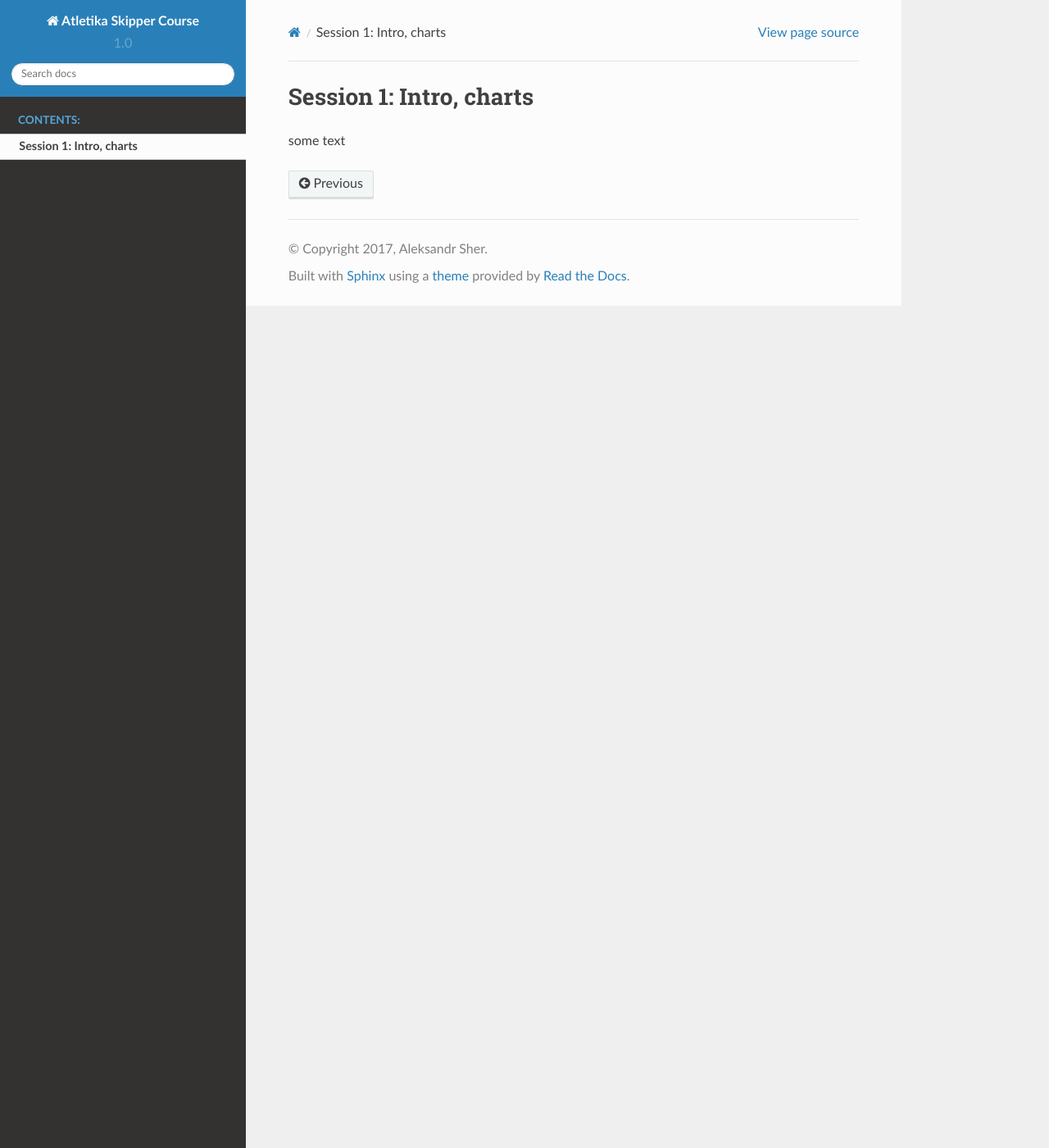
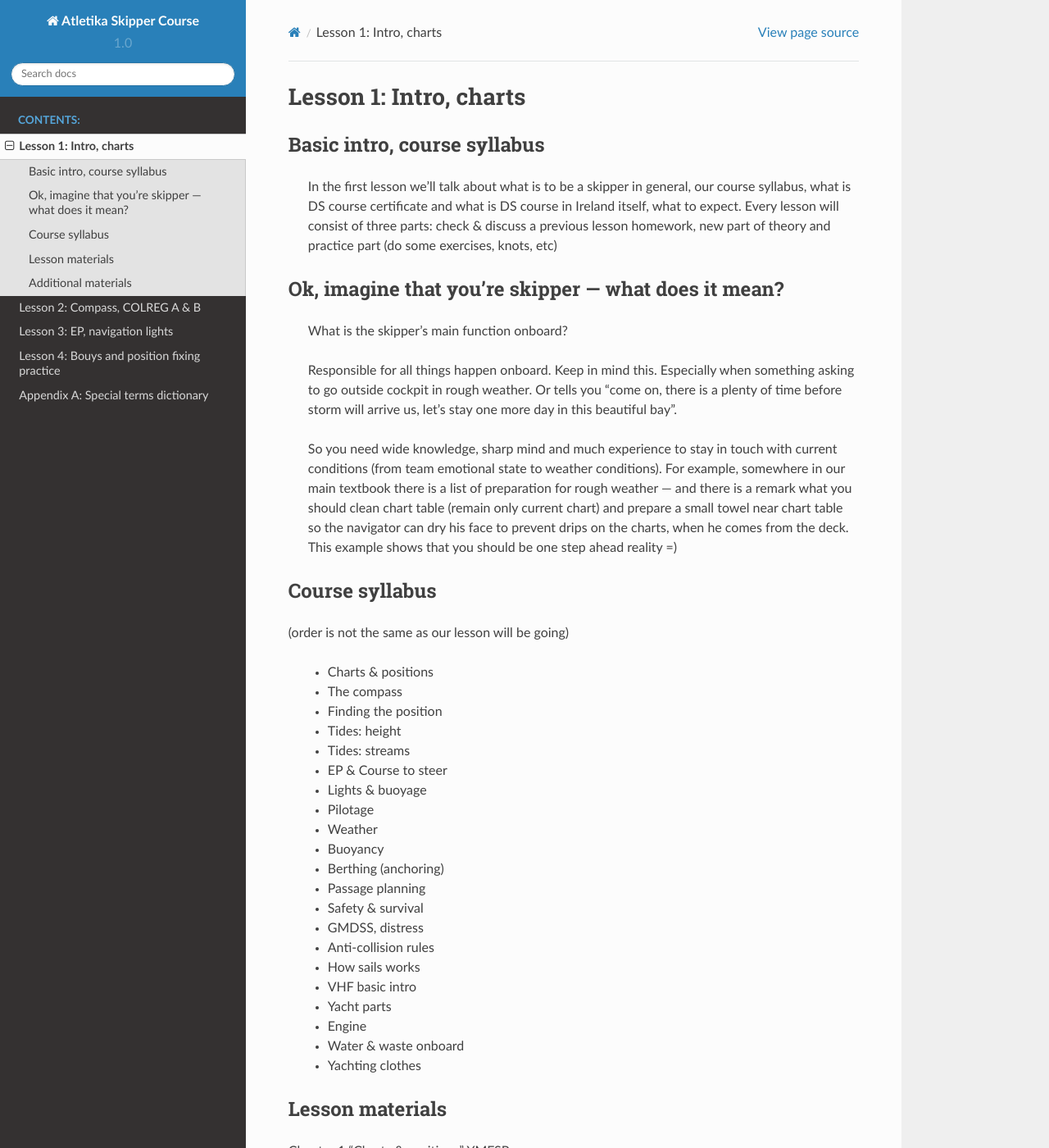
Before and after one commit to sherpc/atletika-skipper-course, a Sphinx documentation site: the page built from docs/chapters/1-intro-charts.rst, in a window 1280 px wide and 1400 px high. Shown: the whole window at 82% size. Built offline with Sphinx 7.4.7 and the Read the Docs theme 2.0.0, drawn with Linux system fonts in a browser that asks for light colours; some of the changed text lies outside the part shown.

Commit message:
add first 4 lessons

```diff
--- a/docs/chapters/1-intro-charts.rst
+++ b/docs/chapters/1-intro-charts.rst
@@ -1,4 +1,52 @@
-Session 1: Intro, charts
+Lesson 1: Intro, charts
 ========================
 
-some text
+Basic intro, course syllabus
+------------------------------------------------------------
+ In the first lesson we'll talk about what is to be a skipper in general, our course syllabus, what is DS course certificate and what is DS course in Ireland itself, what to expect.
+ Every lesson will consist of three parts: check & discuss a previous lesson homework, new part of theory and practice part (do some exercises, knots, etc)
+
+Ok, imagine that you're skipper — what does it mean?
+----------------------------------------------------
+ What is the skipper's main function onboard?
+
+ Responsible for all things happen onboard. Keep in mind this. Especially when something asking to go outside cockpit in rough weather. Or tells you "come on, there is a plenty of time before storm will arrive us, let's stay one more day in this beautiful bay".
+
+ So you need wide knowledge, sharp mind and much experience to stay in touch with current conditions (from team emotional state to weather conditions). For example, somewhere in our main textbook there is a list of preparation for rough weather — and there is a remark what you should clean chart table (remain only current chart) and prepare a small towel near chart table so the navigator can dry his face to prevent drips on the charts, when he comes from the deck. This example shows that you should be one step ahead reality =)
+
+Course syllabus
+---------------
+(order is not the same as our lesson will be going)
+
+ - Charts & positions
+ - The compass
+ - Finding the position
+ - Tides: height
+ - Tides: streams
+ - EP & Course to steer
+ - Lights & buoyage
+ - Pilotage
+ - Weather
+ - Buoyancy
+ - Berthing (anchoring)
+ - Passage planning
+ - Safety & survival
+ - GMDSS, distress
+ - Anti-collision rules
+ - How sails works
+ - VHF basic intro
+ - Yacht parts
+ - Engine
+ - Water & waste onboard
+ - Yachting clothes
+
+Lesson materials
+----------------
+
+Chapter 1 "Charts & positions" YMFSP.
+
+Additional materials
+--------------------
+
+ - http://shuriktravel.ru/map_projection/
+ - http://shuriktravel.ru/magnetic_declination_and_coordinates
--- /dev/null
+++ b/docs/dictionary.rst
@@ -0,0 +1,66 @@
+Appendix A: Special terms dictionary
+========================
+
+Lesson 1
+--------
+
+ - skipper -- captain
+ - boat / sailboat / yacht
+ - dinghy
+ - rough weather
+ - chart table
+ - tide
+ - current
+ - steer
+ - estimate position (EP)
+ - buoyancy
+ - berth
+ - mooring
+ - mooring lines
+ - vessel
+ - sail
+ - trim
+ - draft
+ - bearing
+
+Lesson 2
+--------
+
+ - up to wind
+ - down to wind
+ - windward / leeward
+ - mast
+ - boom
+ - tack
+ - give way
+ - stand on
+ - hoist
+ - deviation
+ - variation
+ - handbearing compass
+ - transit line
+
+Lesson 3
+--------
+
+ - 3 point fix
+ - Lights: Fl, LFl, Fl (5), F, Oc, Iso, Q, VQ
+ - sectored / directional
+ - horn
+
+Lesson 4
+--------
+
+ - not under command
+ - restricted manoeuvrability
+ - lateral mark
+ - cardinal mark
+ - special mark
+ - isolated danger
+ - safe water
+ - underwater rock
+ - wreckage
+ - starbord side
+ - port side
+ - green / red lights onboard
+ - preferred channel mark
--- a/docs/index.rst
+++ b/docs/index.rst
@@ -3,15 +3,20 @@
    You can adapt this file completely to your liking, but it should at least
    contain the root `toctree` directive.
 
-Welcome to Atletika Skipper Course's documentation!
-===================================================
+Welcome to Atletika Skipper Course's syllabus!
+==============================================
+
+In all links *YMFSP* is an acronym for the book "Yachtmaster for sail & power", our main book.
 
 .. toctree::
    :maxdepth: 2
    :caption: Contents:
 
    chapters/1-intro-charts
-
+   chapters/2-compass-colreg-a-b
+   chapters/3-ep-lights-lighthouses
+   chapters/4-buoys-ep-practice
+   dictionary
 
 
 Indices and tables
```
Also changed, not shown: docs/chapters/2-compass-colreg-a-b.rst (added, +15 -0 lines), docs/chapters/3-ep-lights-lighthouses.rst (added, +13 -0 lines), docs/chapters/4-buoys-ep-practice.rst (added, +50 -0 lines).
